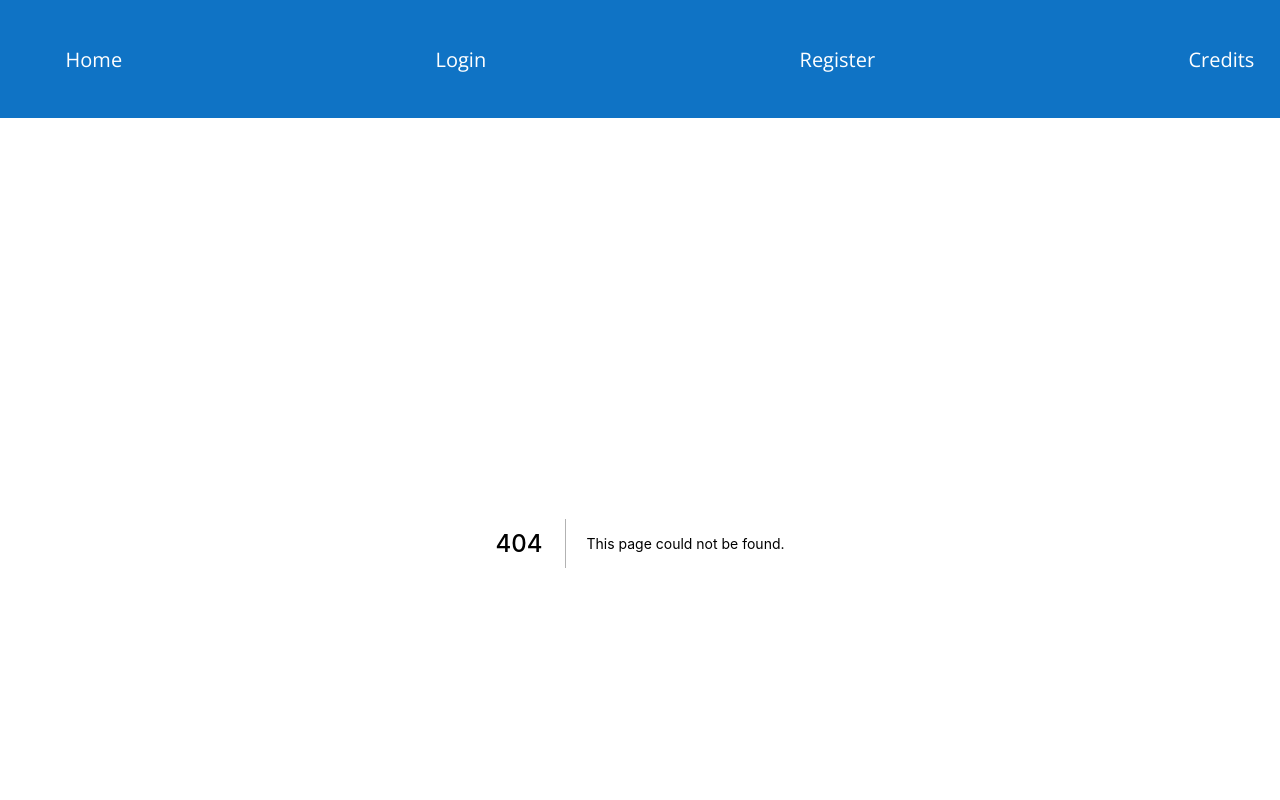
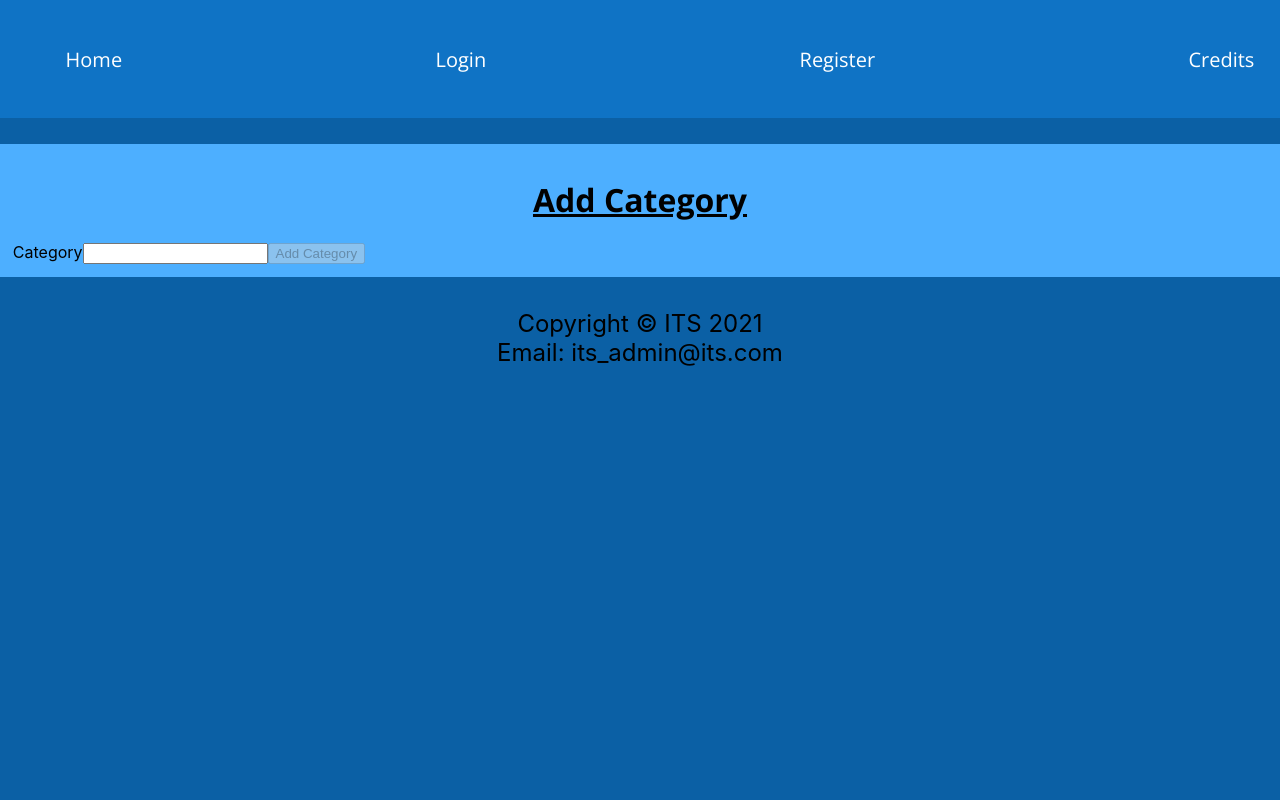
Before and after one commit to makyfj/ITS, a Next.js app in the folder client-nextjs/: page /admin/tickets/add-category in a window 1280 px wide. Before the commit this address had no page. Shown: the top 800 px of the page. Built offline with nearby package versions, Linux system fonts and the light colour scheme; no server answers.

Commit message:
chore: adding updateCategories to client and add-category page

```diff
--- a/client-nextjs/app/features/ticket/ticketSlice.js
+++ b/client-nextjs/app/features/ticket/ticketSlice.js
@@ -210,7 +210,7 @@ export const getCategories = createAsyncThunk(
 
 export const updateCategories = createAsyncThunk(
   "ticket/updateCategories",
-  async (_id, thunkAPI) => {
+  async ({ _id, category }, thunkAPI) => {
     try {
       const { auth } = thunkAPI.getState();
 
@@ -223,6 +223,7 @@ export const updateCategories = createAsyncThunk(
 
       const { data, status } = await axios.put(
         `${process.env.API_URL}/api/category/${_id}`,
+        { category },
         config
       );
 
@@ -284,7 +285,12 @@ const initialState = {
       caseHistory: [],
     },
   ],
-  categories: [],
+  categories: [
+    {
+      _id: "",
+      category: [],
+    },
+  ],
 };
 
 const ticketSlice = createSlice({
@@ -462,7 +468,7 @@ const ticketSlice = createSlice({
       state.ticketStatus.isFetching = true;
     });
     builder.addCase(getCategories.fulfilled, (state, { payload }) => {
-      state.categories = [...payload];
+      state.categories = payload;
       state.ticketStatus.isFetching = false;
       state.ticketStatus.isSuccess = true;
       state.ticketStatus.isError = false;
@@ -478,7 +484,7 @@ const ticketSlice = createSlice({
       state.ticketStatus.isFetching = true;
     });
     builder.addCase(updateCategories.fulfilled, (state, { payload }) => {
-      state.categories = [...payload];
+      state.categories = payload;
       state.ticketStatus.isFetching = false;
       state.ticketStatus.isSuccess = true;
       state.ticketStatus.isError = false;
--- a/client-nextjs/components/layout.js
+++ b/client-nextjs/components/layout.js
@@ -75,6 +75,11 @@ const Layout = ({ children }) => {
                       <li>
                         <Link href="/admin/users">View Users</Link>
                       </li>
+                      <li>
+                        <Link href="/admin/tickets/add-category">
+                          Add Category
+                        </Link>
+                      </li>
                     </div>
                   </div>
                 )}
@@ -90,13 +95,17 @@ const Layout = ({ children }) => {
               </>
             )}
             <li>
-              <Link href="/contact">Credits</Link>
+              <Link href="/credits">Credits</Link>
             </li>
           </ul>
         </nav>
       </div>
       <main>{children}</main>
-      <footer>Copyright &copy; ITS 2021<br/>Email: its_admin@its.com</footer>
+      <footer>
+        Copyright &copy; ITS 2021
+        <br />
+        Email: its_admin@its.com
+      </footer>
     </>
   );
 };
--- /dev/null
+++ b/client-nextjs/pages/admin/tickets/add-category.js
@@ -0,0 +1,57 @@
+import React, { useState, useEffect } from "react";
+import { useSelector, useDispatch } from "react-redux";
+
+import {
+  getCategories,
+  updateCategories,
+} from "../../../app/features/ticket/ticketSlice";
+
+const AddCategory = () => {
+  const [category, setCategory] = useState("");
+
+  const dispatch = useDispatch();
+  const { categories } = useSelector((state) => state.ticket);
+
+  // Dummy id to getState for categories
+  const tempId = "id";
+
+  const updateCategory = (e) => {
+    e.preventDefault();
+
+    let _id;
+    categories.forEach((value) => (_id = value._id));
+
+    dispatch(updateCategories({ _id, category }));
+  };
+
+  useEffect(() => {
+    dispatch(getCategories(tempId));
+  }, [dispatch]);
+
+  return (
+    <div className="tableContainer">
+      <h1>Add Category</h1>
+      <form>
+        <label>
+          Category
+          <input
+            type="text"
+            value={category}
+            onChange={(e) => setCategory(e.target.value)}
+            required
+          />
+        </label>
+
+        <button
+          type="submit"
+          onClick={updateCategory}
+          disabled={category === "" ? true : false}
+        >
+          Add Category
+        </button>
+      </form>
+    </div>
+  );
+};
+
+export default AddCategory;
```
